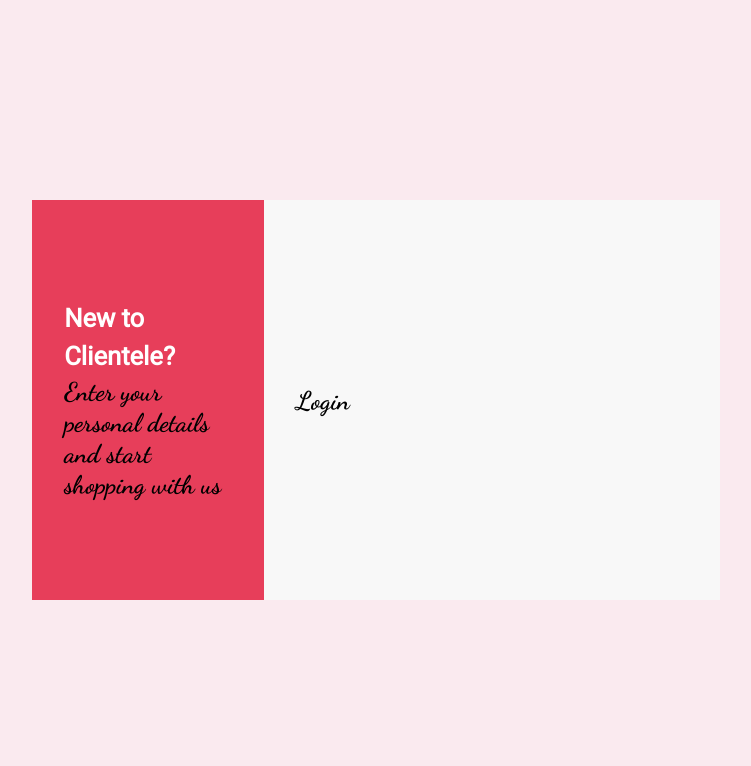
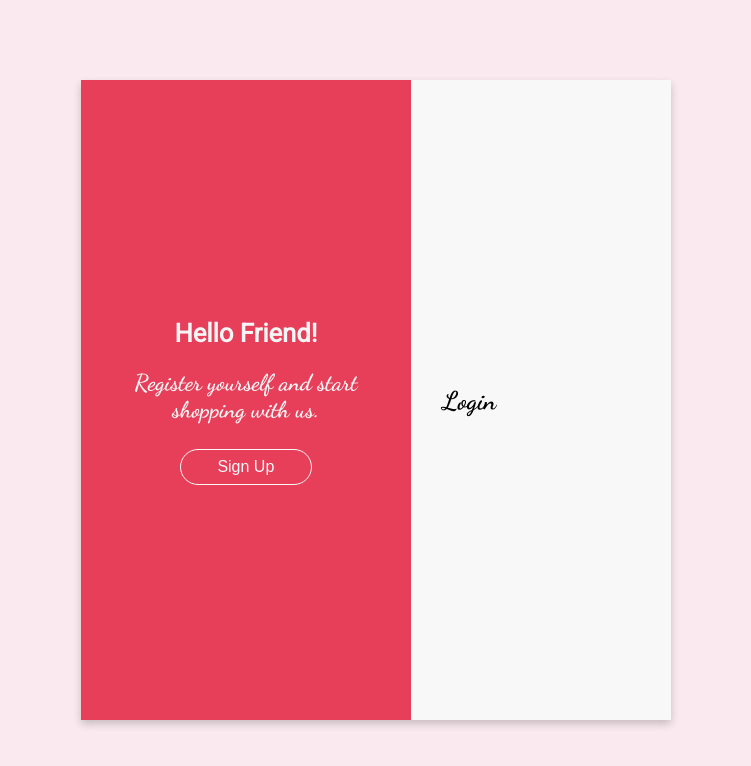
Before and after one commit to shruti-14/Clientele, a React (Create React App) app: page /auth in a window 1280 px wide. Shown: the top 766 px of the page, without its empty margins (264-1015 px from the left). Built offline with nearby package versions, Linux system fonts and the light colour scheme.

Commit message:
login form in progress

```diff
--- a/src/cointainer/Auth/Auth.js
+++ b/src/cointainer/Auth/Auth.js
@@ -8,11 +8,11 @@
     return <div className={classes.AuthContainer}>
         <div className={classes.Container}>
             <div className={`${classes.InnerContainer} ${classes.textConatiner}`}>
-                <h5 className={classes.TextContainerHeading}>{`${isLoginActive ? 'New to Clientele?'
+                <h1 className={classes.TextContainerHeading}>{`${isLoginActive ? 'Hello Friend!'
                     :
-                    'Welcome back!'}`}</h5>
-                <p>Enter your personal details and start shopping with us</p>
-                {/* <button>Sign Up</button> */}
+                    'Welcome back!'}`}</h1>
+                <p className={classes.TextContainerContent}>Register yourself and start shopping with us.</p>
+                <button className={classes.Button}>Sign Up</button>
             </div>
             <div className={`${classes.InnerContainer} ${classes.formConatiner}`}>
                 <Switch>
--- a/src/cointainer/Auth/Auth.module.css
+++ b/src/cointainer/Auth/Auth.module.css
@@ -4,10 +4,13 @@
     justify-content: center;
     align-items: center;
     background-color: 	#faeaef;
+
 }
 .Container {
     display: flex;
-    height: 50%;
+    height: 80%;
+    box-shadow: 0 4px 8px 0 rgba(0,0,0,0.2);
+    transition: 0.3s;
 }
 .InnerContainer {
     display: flex;
@@ -17,13 +20,41 @@
 }
 .textConatiner {
     background-color: rgba(231, 62, 90);
-    width: 30%
+    min-width: 45%;
 }
 .TextContainerHeading {
-    color: white;
+    color: #F5F5F5;
     font-family: 'Heebo', sans-serif;
+    text-align: center;
+
+}
+.TextContainerContent {
+    color: #F5F5F5;
+    /* font-family: 'Heebo', sans-serif; */
+    padding: 16px 16px 24px 16px;
+    text-align: center;
+    font-size: 0.9em;
 }
 .formConatiner {
     background-color: 	#F8F8F8;
-    width: 70%;
+    width: 55%;
 }
+.Button {
+    background-color: transparent;
+    border: 1px solid #F8F8F8;
+    color: #F8F8F8;
+    padding: 8px;
+    text-align: center;
+    text-decoration: none;
+    display: inline-block;
+    font-size: 16px;
+    margin-top: 2px;
+    cursor: pointer;
+    width: 50%;
+    border-radius: 19px;
+    align-self: center;
+}
+.Button:hover {
+    color: rgba(231, 62, 90);
+    background-color: #F8F8F8;
+}
```
